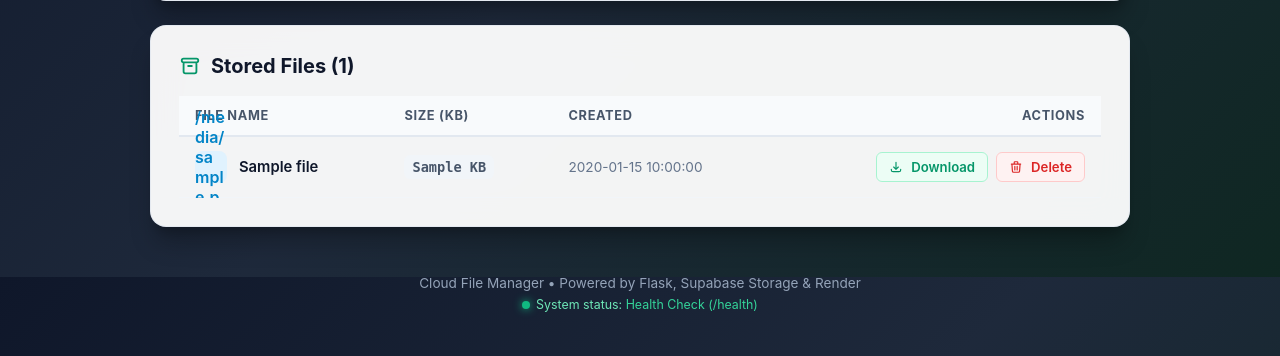
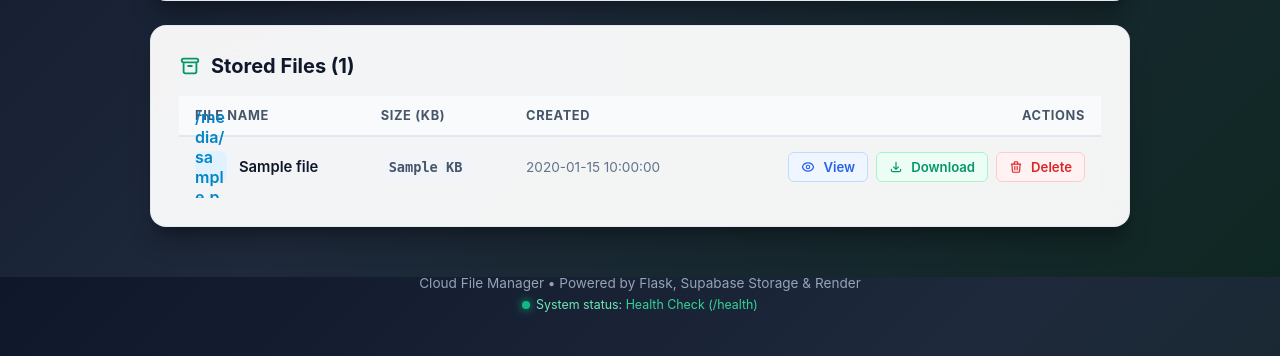
Before and after one commit to Chetanbavaliya123/cloud-file-manager, a Flask app: template templates/index.html in a window 1280 px wide. Shown: the part 523-879 px from the top of the page. Run offline with Flask 3, Linux system fonts and the light colour scheme; the template is opened without the code that fills it: most values are stand-ins (such as "Sample title", 1, 10 or a date in 2020).

Commit message:
feat: add View/Preview feature with dedicated route, custom styling, and signed URL redirect

```diff
--- a/app.py
+++ b/app.py
@@ -305,6 +305,32 @@ def delete_file(name):
     return redirect(url_for("index"))
 
 
+@app.route("/view/<path:name>", methods=["GET"])
+def view_file(name):
+    """
+    Generates an on-demand signed URL and redirects to view/preview the file.
+    """
+    supabase = get_supabase_client()
+    if not supabase:
+        flash("Cannot view: Supabase credentials are not configured.", "error")
+        return redirect(url_for("index"))
+
+    decoded_name = unquote(name).strip().lstrip("/")
+
+    try:
+        bucket = supabase.storage.from_(BUCKET_NAME)
+        signed_res = bucket.create_signed_url(decoded_name, 3600)
+        view_url = extract_signed_url(signed_res)
+        if view_url:
+            return redirect(view_url)
+        flash(f"Could not generate preview link for '{decoded_name}'.", "error")
+    except Exception as exc:
+        logger.error(f"Failed to generate preview for '{decoded_name}': {exc}", exc_info=True)
+        flash(f"Error viewing '{decoded_name}': {str(exc)}", "error")
+
+    return redirect(url_for("index"))
+
+
 if __name__ == "__main__":
     # Local development server only
     # In production (Render), Gunicorn is used: gunicorn app:app
--- a/templates/index.html
+++ b/templates/index.html
@@ -311,6 +311,18 @@
             padding: 6px 12px;
             font-size: 0.825rem;
             border-radius: 6px;
+        }
+
+        .btn-view {
+            background-color: #eff6ff;
+            color: #2563eb;
+            border: 1px solid #bfdbfe;
+        }
+
+        .btn-view:hover {
+            background-color: #2563eb;
+            color: #ffffff;
+            border-color: #2563eb;
         }
 
         .btn-download {
@@ -671,7 +683,11 @@
                                 <td>
                                     <div class="actions-cell">
                                         {% if f.download_url %}
-                                            <a href="{{ f.download_url }}" class="btn btn-sm btn-download" target="_blank" rel="noopener noreferrer" title="Download via Signed URL (valid 1 hr)">
+                                            <a href="{{ f.download_url }}" class="btn btn-sm btn-view" target="_blank" rel="noopener noreferrer" title="View / Preview file in new tab">
+                                                <svg width="14" height="14" fill="none" stroke="currentColor" viewBox="0 0 24 24"><path stroke-linecap="round" stroke-linejoin="round" stroke-width="2" d="M15 12a3 3 0 11-6 0 3 3 0 016 0z"/><path stroke-linecap="round" stroke-linejoin="round" stroke-width="2" d="M2.458 12C3.732 7.943 7.523 5 12 5c4.478 0 8.268 2.943 9.542 7-1.274 4.057-5.064 7-9.542 7-4.477 0-8.268-2.943-9.542-7z"/></svg>
+                                                View
+                                            </a>
+                                            <a href="{{ f.download_url }}" class="btn btn-sm btn-download" download="{{ f.name }}" target="_blank" rel="noopener noreferrer" title="Download file to computer">
                                                 <svg width="14" height="14" fill="none" stroke="currentColor" viewBox="0 0 24 24"><path stroke-linecap="round" stroke-linejoin="round" stroke-width="2" d="M4 16v1a3 3 0 003 3h10a3 3 0 003-3v-1m-4-4l-4 4m0 0l-4-4m4 4V4"/></svg>
                                                 Download
                                             </a>
```
Also changed, not shown: tests/test_app.py (+15 -0 lines), README.md.
